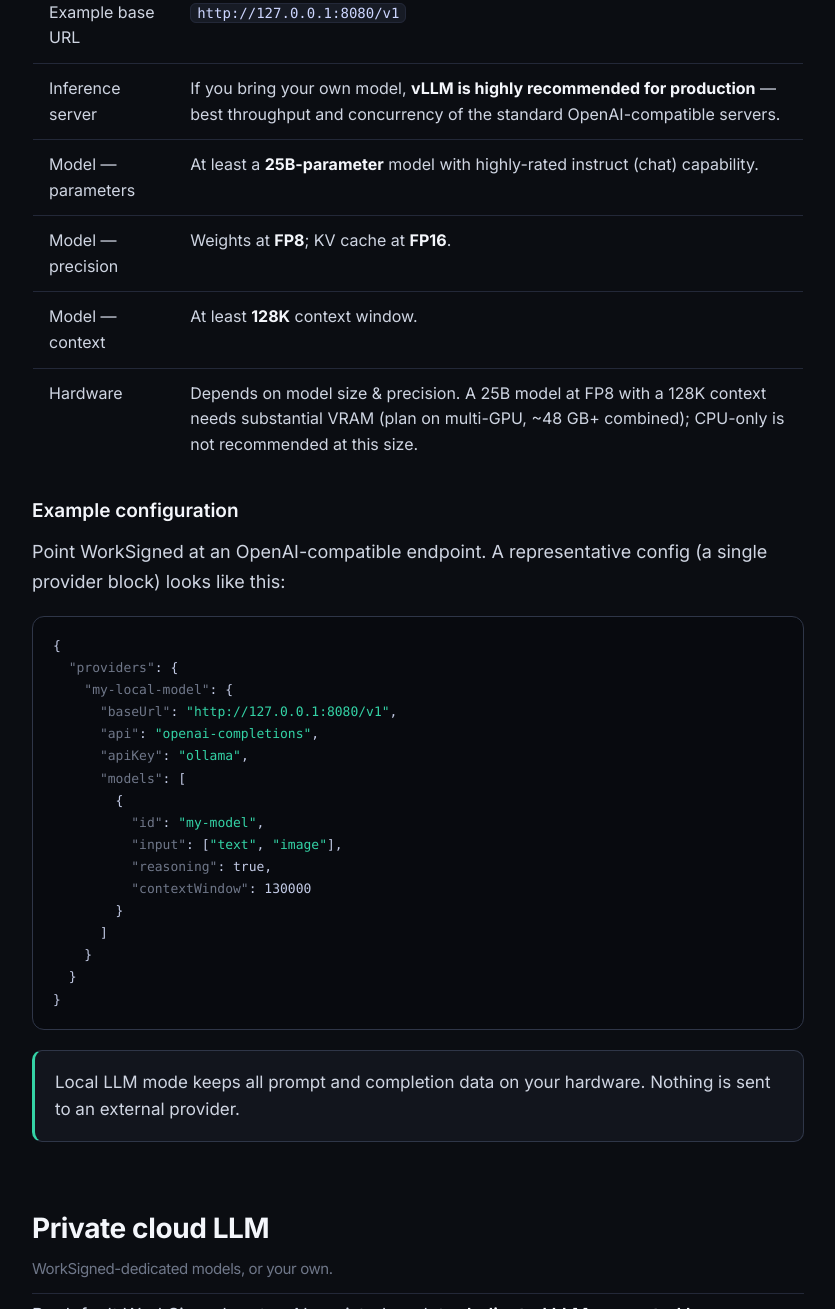
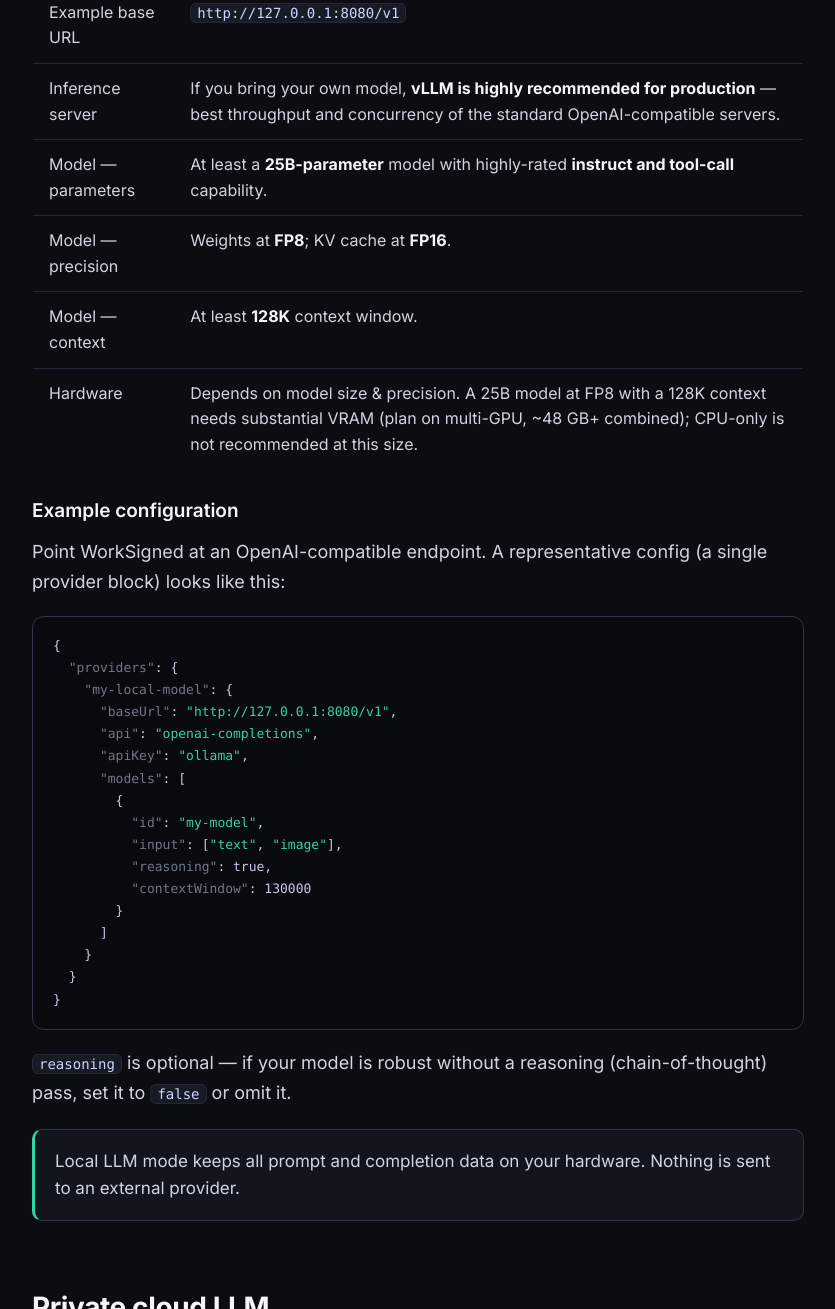
Before and after one commit to kelmoran/worksigned.com, a plain HTML site: page requirements.html in a window 1280 px wide. Shown: the part 3911-5220 px from the top of the page, without its empty margins (332-1167 px from the left). Drawn offline with Linux system fonts and the light colour scheme.

Commit message:
sync from local static

```diff
--- a/requirements.html
+++ b/requirements.html
@@ -133,7 +133,7 @@
                         <tr><td>Streaming</td><td>SSE streaming (recommended)</td></tr>
                         <tr><td>Example base URL</td><td><code>http://127.0.0.1:8080/v1</code></td></tr>
                         <tr><td>Inference server</td><td>If you bring your own model, <strong>vLLM is highly recommended for production</strong> &mdash; best throughput and concurrency of the standard OpenAI-compatible servers.</td></tr>
-                        <tr><td>Model &mdash; parameters</td><td>At least a <strong>25B-parameter</strong> model with highly-rated instruct (chat) capability.</td></tr>
+                        <tr><td>Model &mdash; parameters</td><td>At least a <strong>25B-parameter</strong> model with highly-rated <strong>instruct and tool-call</strong> capability.</td></tr>
                         <tr><td>Model &mdash; precision</td><td>Weights at <strong>FP8</strong>; KV cache at <strong>FP16</strong>.</td></tr>
                         <tr><td>Model &mdash; context</td><td>At least <strong>128K</strong> context window.</td></tr>
                         <tr><td>Hardware</td><td>Depends on model size &amp; precision. A 25B model at FP8 with a 128K context needs substantial VRAM (plan on multi-GPU, ~48 GB+ combined); CPU-only is not recommended at this size.</td></tr>
@@ -158,6 +158,7 @@
     }
   }
 }</div>
+                <p><code>reasoning</code> is optional &mdash; if your model is robust without a reasoning (chain-of-thought) pass, set it to <code>false</code> or omit it.</p>
                 <div class="doc-callout ok">Local LLM mode keeps all prompt and completion data on your hardware. Nothing is sent to an external provider.</div>
             </section>
 
```
